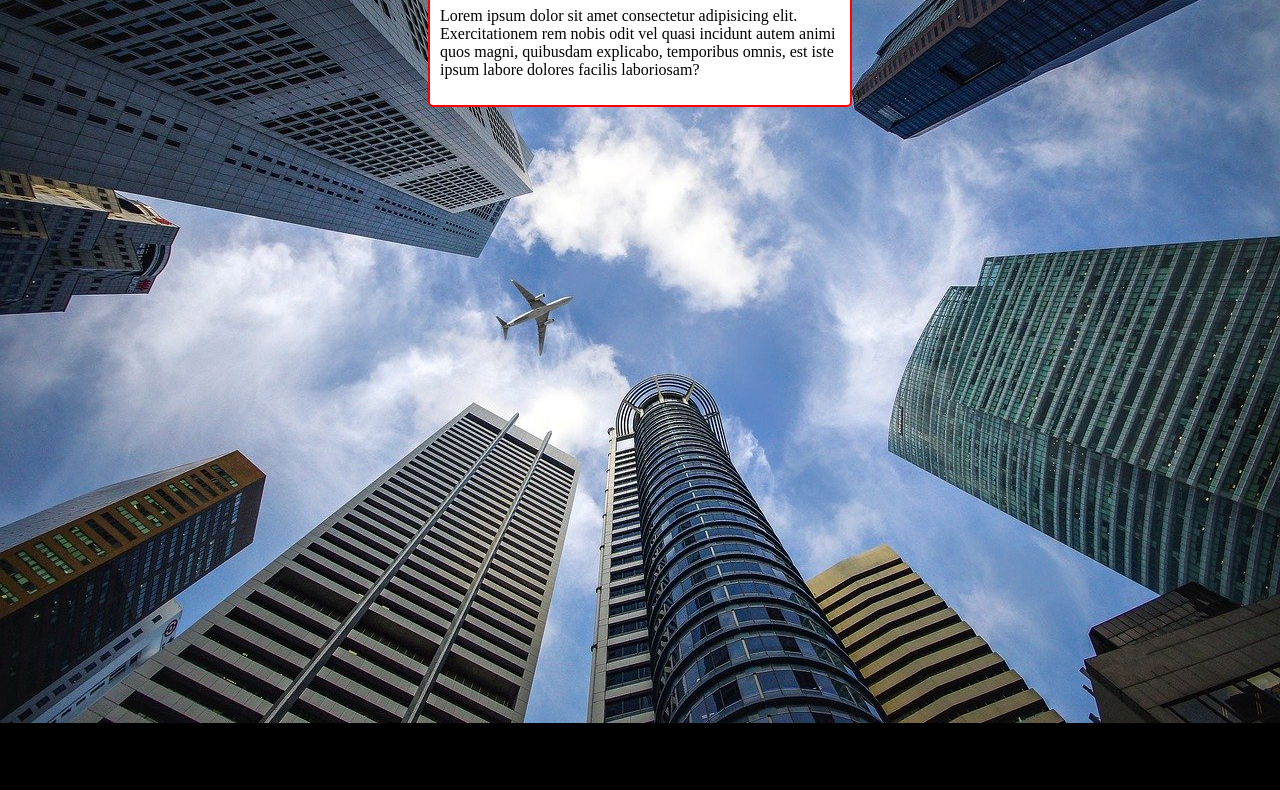
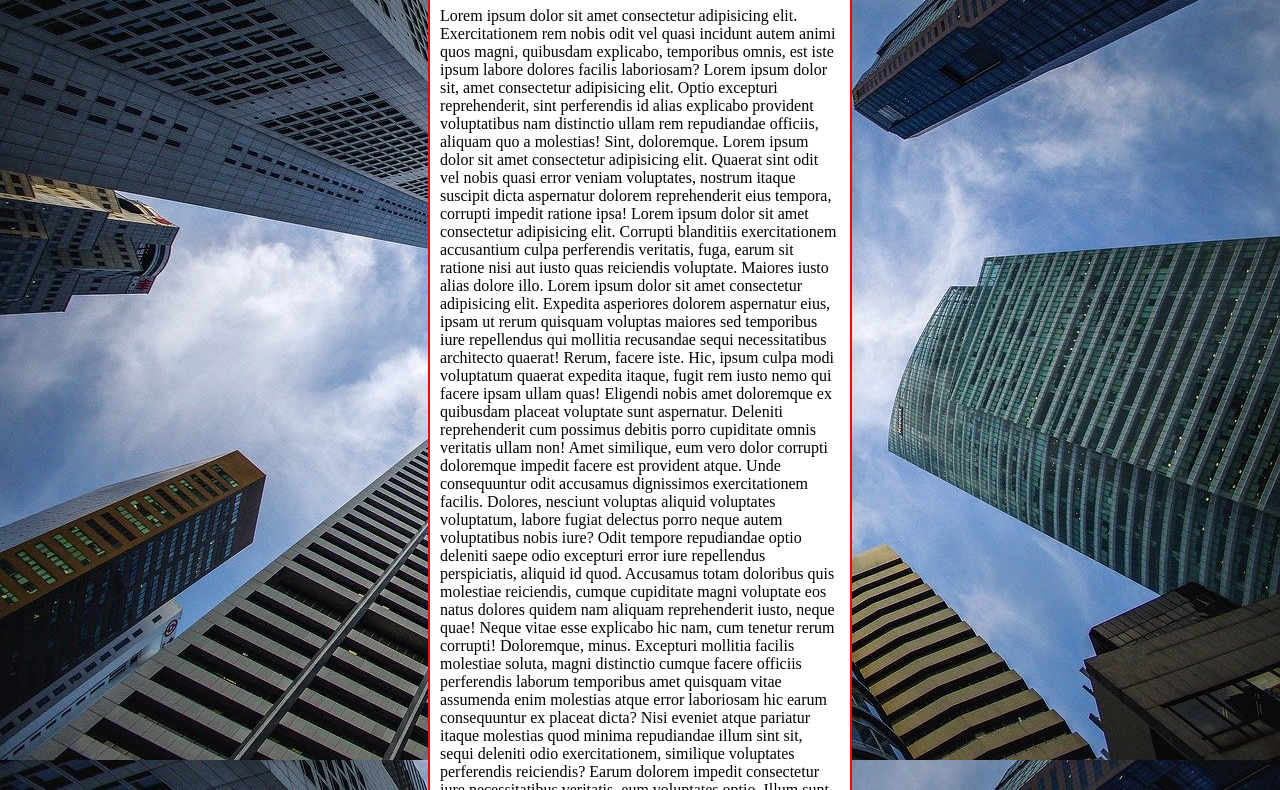
Before and after one commit to Cristian-Dalnei/html-css, a plain HTML site: page Curso CSS/exx.012/fundo006.html in a window 1280 px wide. Shown: the part 93-883 px from the top of the page. Before the commit the page ends 816 px from the top, so only its background shows below. Drawn offline with Linux system fonts and the light colour scheme.

Commit message:
Update fundo006.html

```diff
--- a/Curso CSS/exx.012/fundo006.html
+++ b/Curso CSS/exx.012/fundo006.html
@@ -12,6 +12,7 @@
             background-position: center top;
             background-repeat: no-repeat;
             background-size: cover;
+            background-attachment: fixed;
 
         }
 
@@ -28,7 +29,24 @@
 <body>
     <main>
         <h1>Teste de Imagem de Fundo</h1>
-        <p>Lorem ipsum dolor sit amet consectetur adipisicing elit. Exercitationem rem nobis odit vel quasi incidunt autem animi quos magni, quibusdam explicabo, temporibus omnis, est iste ipsum labore dolores facilis laboriosam?</p>
+        <p>Lorem ipsum dolor sit amet consectetur adipisicing elit. Exercitationem rem nobis odit vel quasi incidunt autem animi quos magni, quibusdam explicabo, temporibus omnis, est iste ipsum labore dolores facilis laboriosam?
+            Lorem ipsum dolor sit, amet consectetur adipisicing elit. Optio excepturi reprehenderit, sint perferendis id alias explicabo provident voluptatibus nam distinctio ullam rem repudiandae officiis, aliquam quo a molestias! Sint, doloremque.
+            Lorem ipsum dolor sit amet consectetur adipisicing elit. Quaerat sint odit vel nobis quasi error veniam voluptates, nostrum itaque suscipit dicta aspernatur dolorem reprehenderit eius tempora, corrupti impedit ratione ipsa!
+            Lorem ipsum dolor sit amet consectetur adipisicing elit. Corrupti blanditiis exercitationem accusantium culpa perferendis veritatis, fuga, earum sit ratione nisi aut iusto quas reiciendis voluptate. Maiores iusto alias dolore illo.
+            Lorem ipsum dolor sit amet consectetur adipisicing elit. Expedita asperiores dolorem aspernatur eius, ipsam ut rerum quisquam voluptas maiores sed temporibus iure repellendus qui mollitia recusandae sequi necessitatibus architecto quaerat!
+            Rerum, facere iste. Hic, ipsum culpa modi voluptatum quaerat expedita itaque, fugit rem iusto nemo qui facere ipsam ullam quas! Eligendi nobis amet doloremque ex quibusdam placeat voluptate sunt aspernatur.
+            Deleniti reprehenderit cum possimus debitis porro cupiditate omnis veritatis ullam non! Amet similique, eum vero dolor corrupti doloremque impedit facere est provident atque. Unde consequuntur odit accusamus dignissimos exercitationem facilis.
+            Dolores, nesciunt voluptas aliquid voluptates voluptatum, labore fugiat delectus porro neque autem voluptatibus nobis iure? Odit tempore repudiandae optio deleniti saepe odio excepturi error iure repellendus perspiciatis, aliquid id quod.
+            Accusamus totam doloribus quis molestiae reiciendis, cumque cupiditate magni voluptate eos natus dolores quidem nam aliquam reprehenderit iusto, neque quae! Neque vitae esse explicabo hic nam, cum tenetur rerum corrupti!
+            Doloremque, minus. Excepturi mollitia facilis molestiae soluta, magni distinctio cumque facere officiis perferendis laborum temporibus amet quisquam vitae assumenda enim molestias atque error laboriosam hic earum consequuntur ex placeat dicta?
+            Nisi eveniet atque pariatur itaque molestias quod minima repudiandae illum sint sit, sequi deleniti odio exercitationem, similique voluptates perferendis reiciendis? Earum dolorem impedit consectetur iure necessitatibus veritatis, eum voluptates optio.
+            Illum sunt obcaecati placeat pariatur eum repellat minima? Optio alias dolorum est explicabo ipsa rem id, ad inventore veritatis nobis eius error cupiditate vitae repellendus aspernatur eaque dolore, laborum culpa.
+            Lorem ipsum dolor sit, amet consectetur adipisicing elit. Nostrum ullam veniam officia. Exercitationem odio ab accusantium eveniet commodi natus, quam necessitatibus ullam perspiciatis sunt iste nihil temporibus non ea nesciunt.
+            Nostrum quam dolorem consectetur. Deserunt deleniti perspiciatis, eligendi voluptatum qui iste, laborum hic esse dicta in, quia neque. Facere deserunt porro ullam quaerat nesciunt cumque ut corporis itaque adipisci eos?
+            Illo recusandae dolorum, impedit nulla fugit tempora sunt error laboriosam ipsum voluptatum deleniti vero, quaerat neque repudiandae doloribus reprehenderit! Nulla excepturi aperiam, vel repudiandae cupiditate sunt quasi illum mollitia praesentium?
+            Dicta eligendi voluptatem velit aliquid, suscipit dolore maiores sequi incidunt magni. Odio corrupti nemo quisquam veritatis libero repudiandae culpa. Cumque voluptatem porro modi nesciunt dolores corrupti ea! Itaque, dolore deserunt.
+            Quibusdam ipsam repellendus ut architecto voluptatem. Quae magnam cumque, eaque doloremque in, odit corporis excepturi nam tempore quisquam aliquam fugit iusto similique nemo laborum est quidem. Porro debitis pariatur illo?
+        </p>
     </main>
 
 </body>
```
